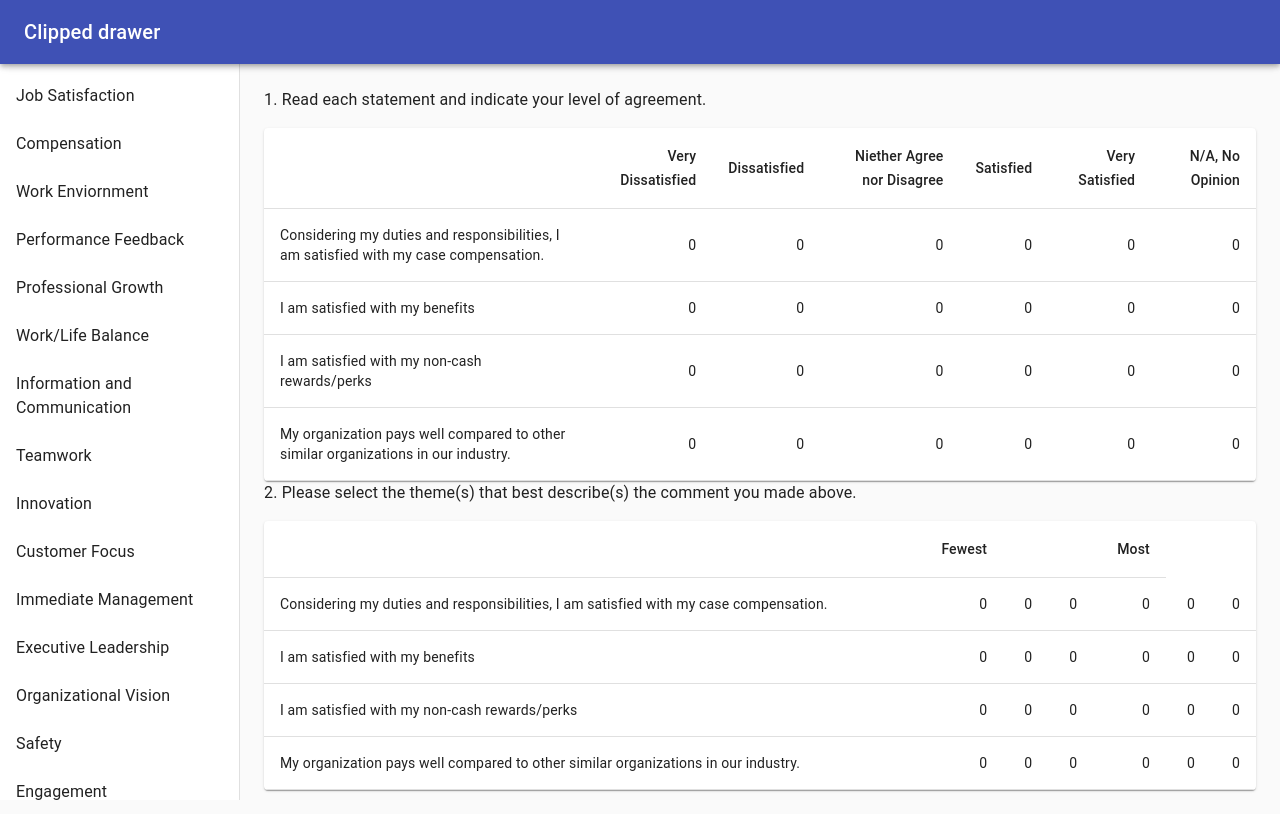
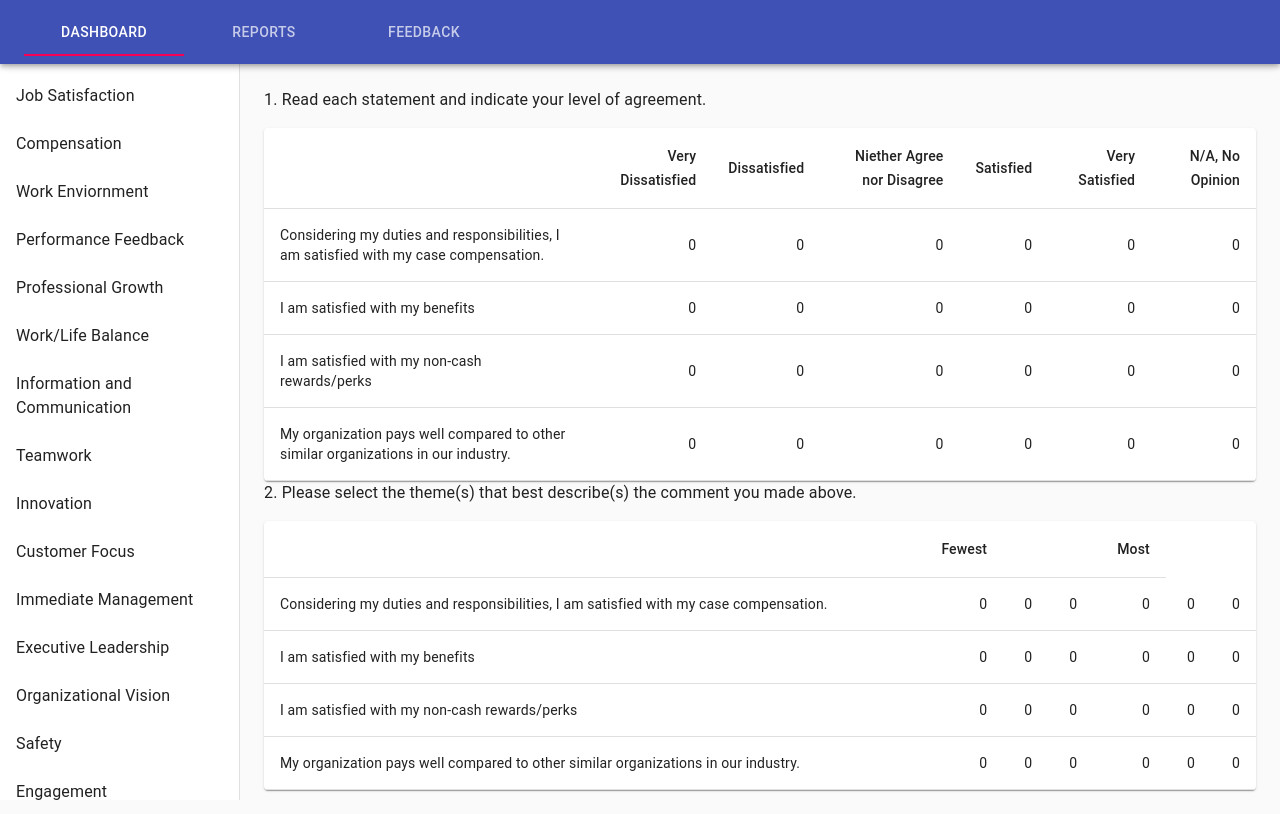
Before and after one commit to Pranisha360/Software413, a React (Create React App) app: page / in a window 1280 px wide. Built offline with nearby package versions, Linux system fonts and the light colour scheme.

Commit message:
Update App.js

```diff
--- a/src/App.js
+++ b/src/App.js
@@ -20,6 +20,40 @@
 import TableHead from '@material-ui/core/TableHead';
 import TableRow from '@material-ui/core/TableRow';
 import Paper from '@material-ui/core/Paper';
+import PropTypes from 'prop-types';
+import Tabs from '@material-ui/core/Tabs';
+import Tab from '@material-ui/core/Tab';
+import Box from '@material-ui/core/Box';
+
+function TabPanel(props) {
+  const { children, value, index, ...other } = props;
+
+  return (
+    <Typography
+      component="div"
+      role="tabpanel"
+      hidden={value !== index}
+      id={`simple-tabpanel-${index}`}
+      aria-labelledby={`simple-tab-${index}`}
+      {...other}
+    >
+      {value === index && <Box p={3}>{children}</Box>}
+    </Typography>
+  );
+}
+
+TabPanel.propTypes = {
+  children: PropTypes.node,
+  index: PropTypes.any.isRequired,
+  value: PropTypes.any.isRequired,
+};
+
+function a11yProps(index) {
+  return {
+    id: `simple-tab-${index}`,
+    'aria-controls': `simple-tabpanel-${index}`,
+  };
+}
 
 const drawerWidth = 240;
 
@@ -58,15 +92,21 @@
 
 export default function ClippedDrawer() {
   const classes = useStyles();
+  const [value, setValue] = React.useState(0);
+  const handleChange = (event, newValue) => {
+    setValue(newValue);
+  };
   return (
     <div className={classes.root}>
       <CssBaseline />
       <React.Fragment>
         <AppBar position="fixed" className={classes.appBar}>
           <Toolbar>
-            <Typography variant="h6" noWrap>
-              Clipped drawer
-            </Typography>
+            <Tabs value={value} onChange={handleChange} aria-label="simple tabs example">
+              <Tab label="Dashboard" {...a11yProps(0)} />
+              <Tab label="Reports" {...a11yProps(1)} />
+              <Tab label="Feedback" {...a11yProps(2)} />
+            </Tabs>
           </Toolbar>
         </AppBar>
         <div className={classes.offset} />
```
